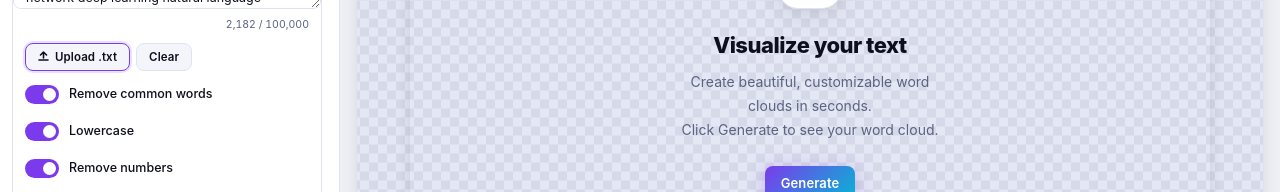
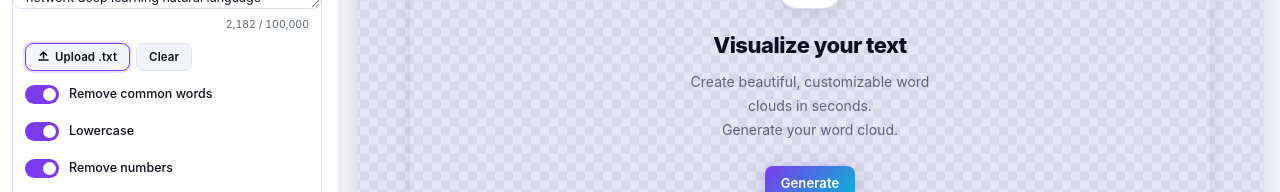
Before and after one commit to noahweidig/wordcloud, a React (Vite) app: page / in a window 1280 px wide. Shown: the part 303-495 px from the top of the page. Built offline with nearby package versions, Linux system fonts and the light colour scheme.

Commit message:
🕵️ Clarity: concise copy improvement
- Updated verbose copy in App.tsx empty state to be more direct and actionable.
- Preserved meaning and layout while adopting shorter, active language.

Co-authored-by: google-labs-jules[bot] <161369871+google-labs-jules[bot]@users.noreply.github.com>

```diff
--- a/src/App.tsx
+++ b/src/App.tsx
@@ -216,7 +216,7 @@ function App() {
                 <h2>Visualize your text</h2>
                 <p>
                   Create beautiful, customizable word clouds in seconds.<br />
-                  {settings.text.trim() ? 'Click Generate to see your word cloud.' : 'Add some text to get started.'}
+                  {settings.text.trim() ? 'Generate your word cloud.' : 'Add text to get started.'}
                 </p>
                 <div className="empty-state-actions button-row">
                   {settings.text.trim() ? (
```
